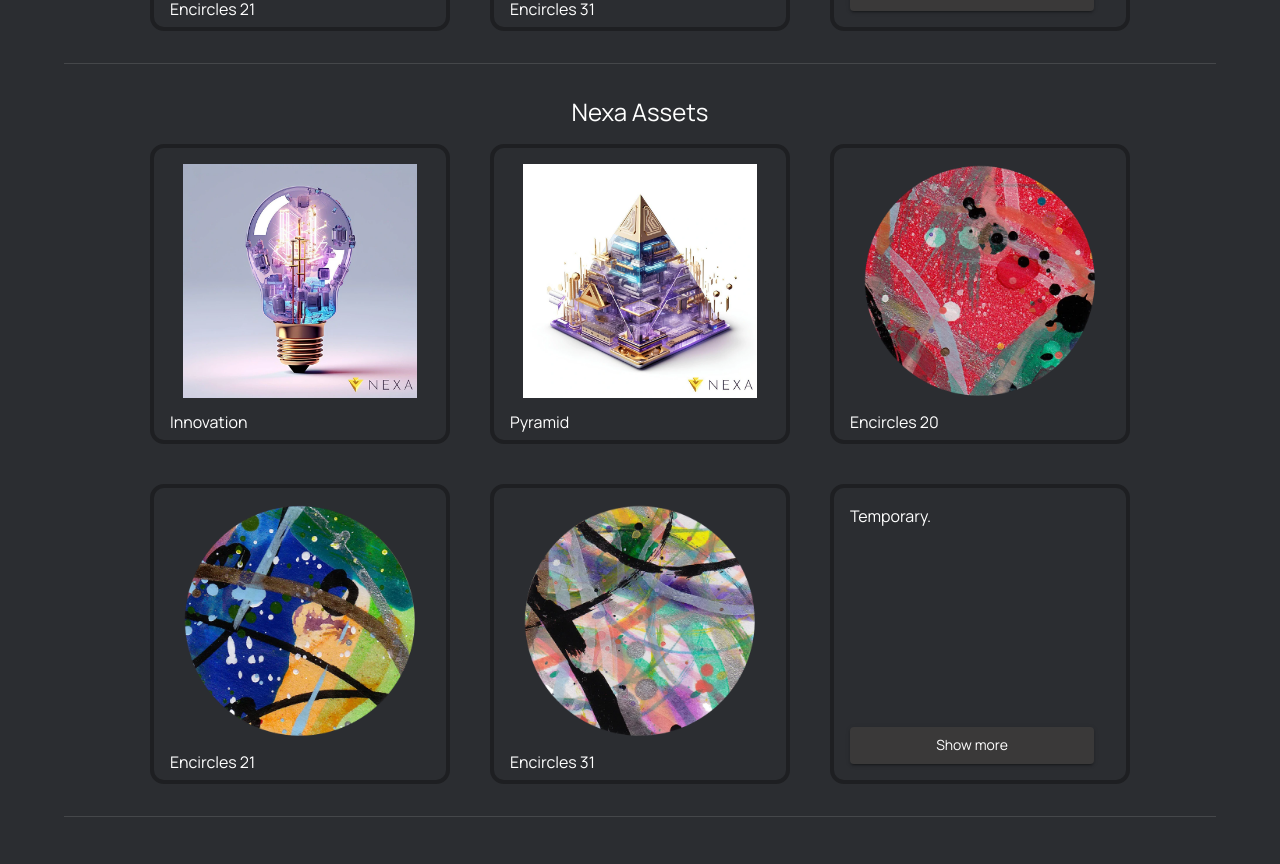
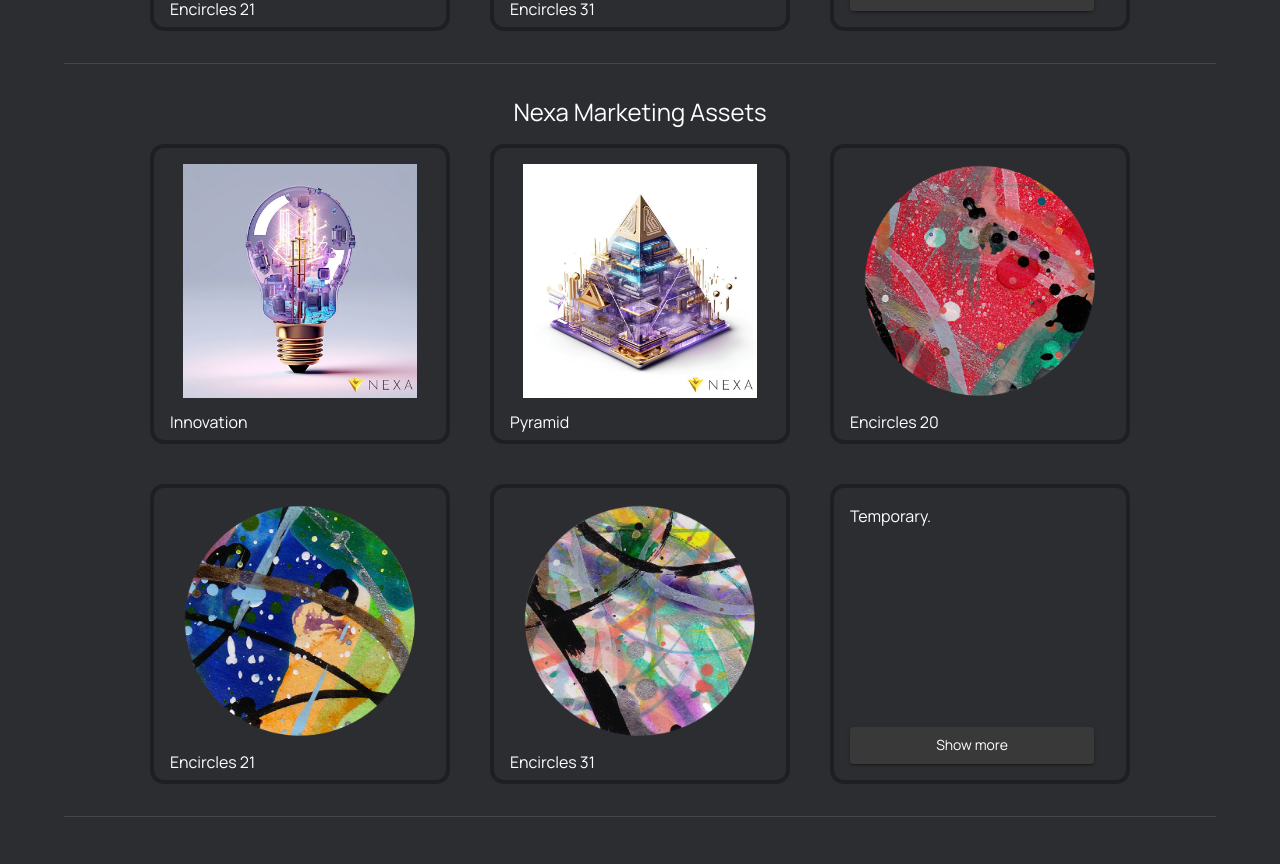
Before and after one commit to imalfect/shyzence-portfolio, a React (Vite) app: page / in a window 1280 px wide. Shown: the part 2991-3855 px from the top of the page. Built offline with nearby package versions, Linux system fonts and the light colour scheme.

Commit message:
Update collections.js

```diff
--- a/src/collections.js
+++ b/src/collections.js
@@ -102,7 +102,7 @@ const encirclesNFTsCollection = {
     ]
   }
   const nexa_assetsCollection = {
-      name: "Nexa Assets",
+      name: "Nexa Marketing Assets",
       description: "Temporary.",
       boxWidth: 300,
       boxHeight: 300,
```
